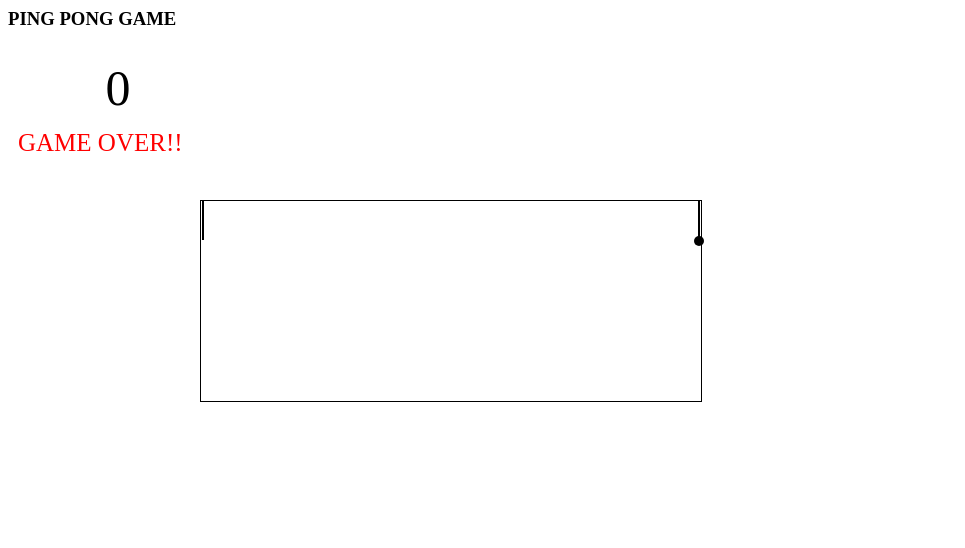
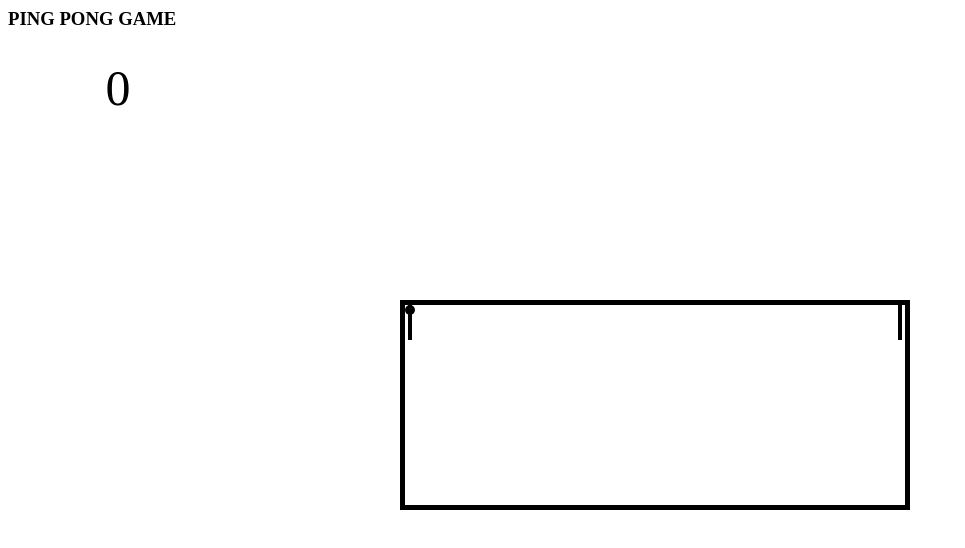
Before and after one commit to beastvivek/pingPong, a website: page index.html in a window 1280 px wide. Shown: the whole page, without its empty margins (0-965 px from the left). Drawn offline with Linux system fonts and the light colour scheme.

Commit message:
Added border to the table and spacebar to start the game

```diff
--- a/css/styles.css
+++ b/css/styles.css
@@ -1,5 +1,6 @@
 .table {
   position: fixed;
+  background-color: white;
 }
 
 .racket {
--- a/script/ball.js
+++ b/script/ball.js
@@ -13,7 +13,8 @@ class Ball {
 
   move(table) {
     const { y } = this.#position;
-    if (y < table.top || this.#size + y >= table.height + table.top) {
+    if (y < table.top + table.border || this.#size + y >= table.height + table.top) {
+      console.log(table.top, table.height + table.top);
       this.#delta.dy = -this.#delta.dy;
     }
     this.#position.x += this.#delta.dx;
@@ -38,7 +39,7 @@ class Ball {
 
   hasHitWall(table) {
     const { x } = this.#position;
-    return x < table.left || this.#size + x > table.width + table.left;
+    return x < table.left + table.border || this.#size + x > table.width + table.left;
   }
 
   hasHit(racket) {
--- a/script/racket.js
+++ b/script/racket.js
@@ -18,7 +18,7 @@ class Racket {
   };
 
   moveUp(table) {
-    if (this.#position.y <= table.top) {
+    if (this.#position.y <= table.top + table.border) {
       return;
     }
     this.#position.y = this.#position.y - this.#speed;
--- a/script/script.js
+++ b/script/script.js
@@ -51,7 +51,7 @@
     tableDiv.style.left = px(left);
     tableDiv.style.width = px(width);
     tableDiv.style.height = px(height);
-    tableDiv.style.border = `${px(1)} solid black`;
+    tableDiv.style.border = `${table.border}px solid black`;
   };
 
   const drawScoreCard = () => {
@@ -68,7 +68,8 @@
     scoreCard.innerText = score;
   };
 
-  const controller = (key, table, leftRacket, rightRacket) => {
+  const controller = (key, game) => {
+    const { table, rackets: { leftRacket, rightRacket } } = game.getInfo();
     if (key === 'w') {
       leftRacket.moveUp(table);
     }
@@ -80,6 +81,15 @@
     }
     if (key === 'ArrowDown') {
       rightRacket.moveDown(table);
+    }
+    if (key === ' ') {
+      const intervalId = setInterval(() => {
+        if (game.isOver()) {
+          endGame(intervalId);
+        }
+        game.update();
+        updateView(game);
+      }, 20);
     }
   };
 
@@ -102,7 +112,7 @@
   };
 
   const createGame = () => {
-    const table = { id: 'table', top: 200, left: 200, width: 500, height: 200 };
+    const table = { id: 'table', top: 300, left: 400, width: 500, height: 200, border: 5 };
     const middleY = table.height / 2 + table.top;
     const middleX = table.width / 2 + table.left;
     const ball = new Ball('ball',
@@ -111,13 +121,13 @@
       { dx: 2, dy: 2 });
 
     const leftRacket = new Racket('leftRacket',
-      { y: table.top, x: table.left + 2 },
-      { width: 2, height: 40 },
+      { y: table.top, x: table.left + table.border + 3 },
+      { width: 4, height: 40 },
       10);
 
     const rightRacket = new Racket('rightRacket',
       { y: table.top, x: table.left + table.width - 2 },
-      { width: 2, height: 40 },
+      { width: 4, height: 40 },
       10);
 
     const game = new Game(table, { leftRacket, rightRacket }, ball, 0);
@@ -127,21 +137,12 @@
 
   const main = () => {
     const game = createGame();
-    const { table, rackets: { leftRacket, rightRacket } } = game.getInfo();
 
     document.addEventListener('keydown', (event) => {
-      controller(event.key, table, leftRacket, rightRacket);
+      controller(event.key, game);
     });
 
     drawView(game);
-
-    const intervalId = setInterval(() => {
-      if (game.isOver()) {
-        endGame(intervalId);
-      }
-      game.update();
-      updateView(game);
-    }, 20);
   };
 
   window.onload = main;
```
Also changed, not shown: README.md.
